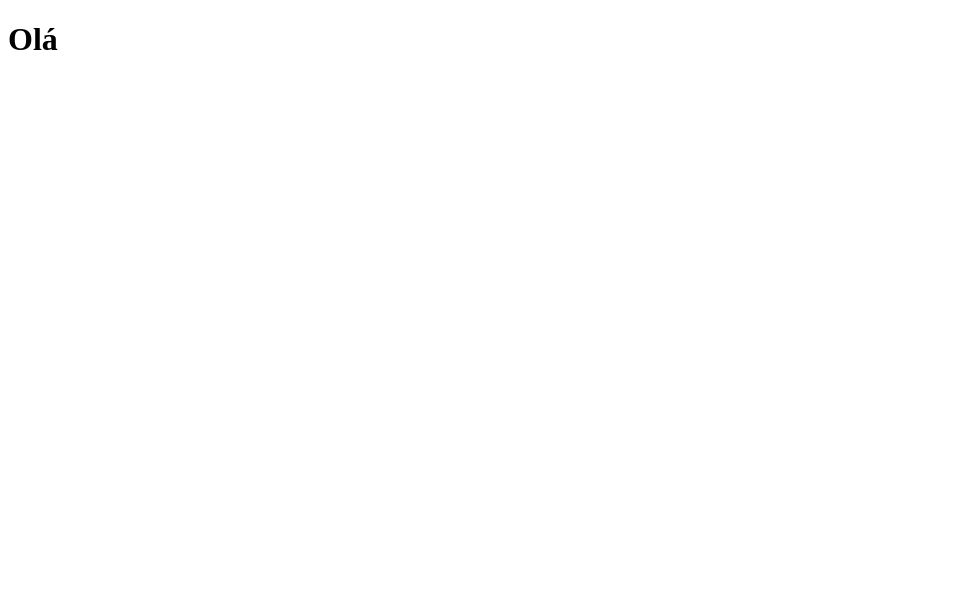
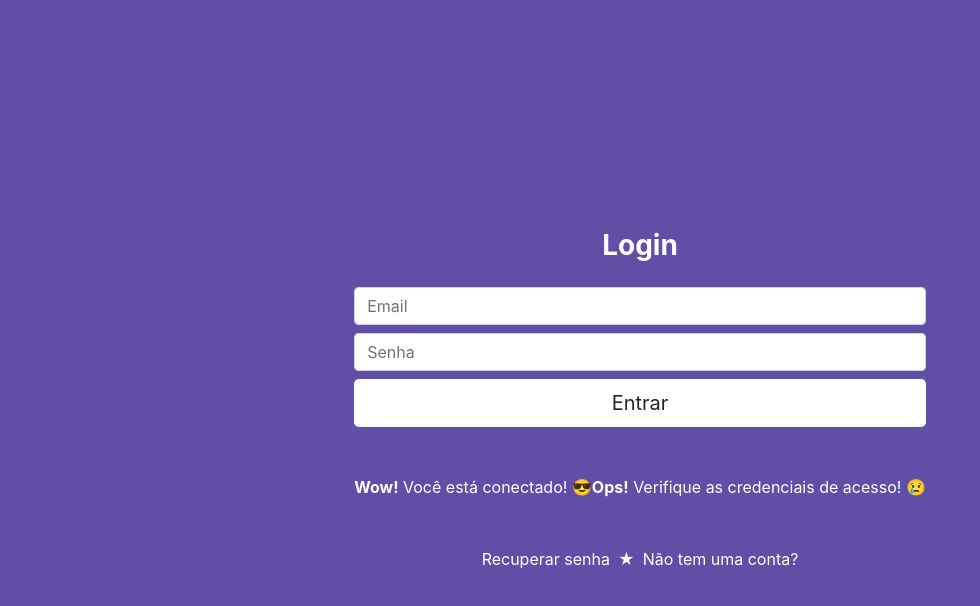
Before and after one commit to Vyctor/portal-de-eventos, a React (Create React App) app: page / in a window 1280 px wide. Shown: the top 606 px of the page, without its empty margins (0-980 px from the left). Built offline with nearby package versions, Linux system fonts and the light colour scheme.

Commit message:
criando view de login, layout e importando firebase ao projeto

```diff
--- a/package.json
+++ b/package.json
@@ -6,6 +6,7 @@
     "@testing-library/jest-dom": "^5.11.6",
     "@testing-library/react": "^11.1.2",
     "@testing-library/user-event": "^12.2.2",
+    "firebase": "^8.0.2",
     "react": "^17.0.1",
     "react-dom": "^17.0.1",
     "react-scripts": "4.0.0",
--- a/public/index.html
+++ b/public/index.html
@@ -5,11 +5,26 @@
   <meta charset="utf-8" />
   <meta name="viewport" content="width=device-width, initial-scale=1" />
 
+  <!-- Bootstrap -->
+  <link rel="stylesheet" href="https://cdn.jsdelivr.net/npm/bootstrap@4.5.3/dist/css/bootstrap.min.css"
+    integrity="sha384-TX8t27EcRE3e/ihU7zmQxVncDAy5uIKz4rEkgIXeMed4M0jlfIDPvg6uqKI2xXr2" crossorigin="anonymous">
+
   <title>Eventos</title>
 </head>
 
 <body>
   <div id="root"></div>
+
+  <!-- Bootstrap -->
+  <script src="https://code.jquery.com/jquery-3.5.1.slim.min.js"
+    integrity="sha384-DfXdz2htPH0lsSSs5nCTpuj/zy4C+OGpamoFVy38MVBnE+IbbVYUew+OrCXaRkfj"
+    crossorigin="anonymous"></script>
+  <script src="https://cdn.jsdelivr.net/npm/popper.js@1.16.1/dist/umd/popper.min.js"
+    integrity="sha384-9/reFTGAW83EW2RDu2S0VKaIzap3H66lZH81PoYlFhbGU+6BZp6G7niu735Sk7lN"
+    crossorigin="anonymous"></script>
+  <script src="https://cdn.jsdelivr.net/npm/bootstrap@4.5.3/dist/js/bootstrap.min.js"
+    integrity="sha384-w1Q4orYjBQndcko6MimVbzY0tgp4pWB4lZ7lr30WKz0vr/aWKhXdBNmNb5D92v7s"
+    crossorigin="anonymous"></script>
 </body>
 
 </html>
--- a/src/App.js
+++ b/src/App.js
@@ -1,8 +1,7 @@
+import Login from "../src/view/login";
 
 function App() {
-  return (
-    <h1>Olá</h1>
-  );
+  return <Login></Login>;
 }
 
 export default App;
--- /dev/null
+++ b/src/view/login/index.js
@@ -0,0 +1,53 @@
+import React from "react";
+import "./login.css";
+
+const Login = () => {
+  return (
+    <div className="login-content d-flex align-items-center">
+      <form className="form-signin mx-auto">
+        <div className="text-center mb-4">
+          <h1 className="h3 mb-3 font-weight-normal text-white font-weight-bold">
+            Login
+          </h1>
+        </div>
+
+        <input
+          type="email"
+          id="inputEmail"
+          className="form-control my-2"
+          placeholder="Email"
+        />
+
+        <input
+          type="password"
+          id="inputPassword"
+          className="form-control"
+          placeholder="Senha"
+        />
+
+        <button className="btn btn-lg btn-block btn-login my-2" type="submit">
+          Entrar
+        </button>
+
+        <div className="msg-login text-white text-center my-5">
+          <span>
+            <strong>Wow!</strong> Você está conectado! &#128526;
+            <strong>Ops!</strong> Verifique as credenciais de acesso! &#128546;
+          </span>
+        </div>
+
+        <div className="opcoes-login mt-5 text-center">
+          <a href="#" className="mx-2">
+            Recuperar senha
+          </a>
+          <span className="text-white">&#9733;</span>
+          <a href="#" className="mx-2">
+            Não tem uma conta?
+          </a>
+        </div>
+      </form>
+    </div>
+  );
+};
+
+export default Login;
--- /dev/null
+++ b/src/view/login/login.css
@@ -0,0 +1,25 @@
+.login-content {
+  width: 100%;
+  padding: 15%;
+  margin: auto;
+  background-color: #614ea6;
+  height: 100vh;
+}
+
+.btn-login {
+  background-color: #fff;
+}
+
+.btn-login:hover {
+  background-color: #f21667;
+  color: #fff;
+}
+
+.opcoes-login a {
+  text-decoration: none;
+  color: white;
+  transition: .4s ease-in;
+}
+.opcoes-login a:hover {
+  color: #f21667;
+}
```
Also changed, not shown: src/config/firebase.js (added, +14 -0 lines), 1 other file (tests, documents, lock files or other folders).
